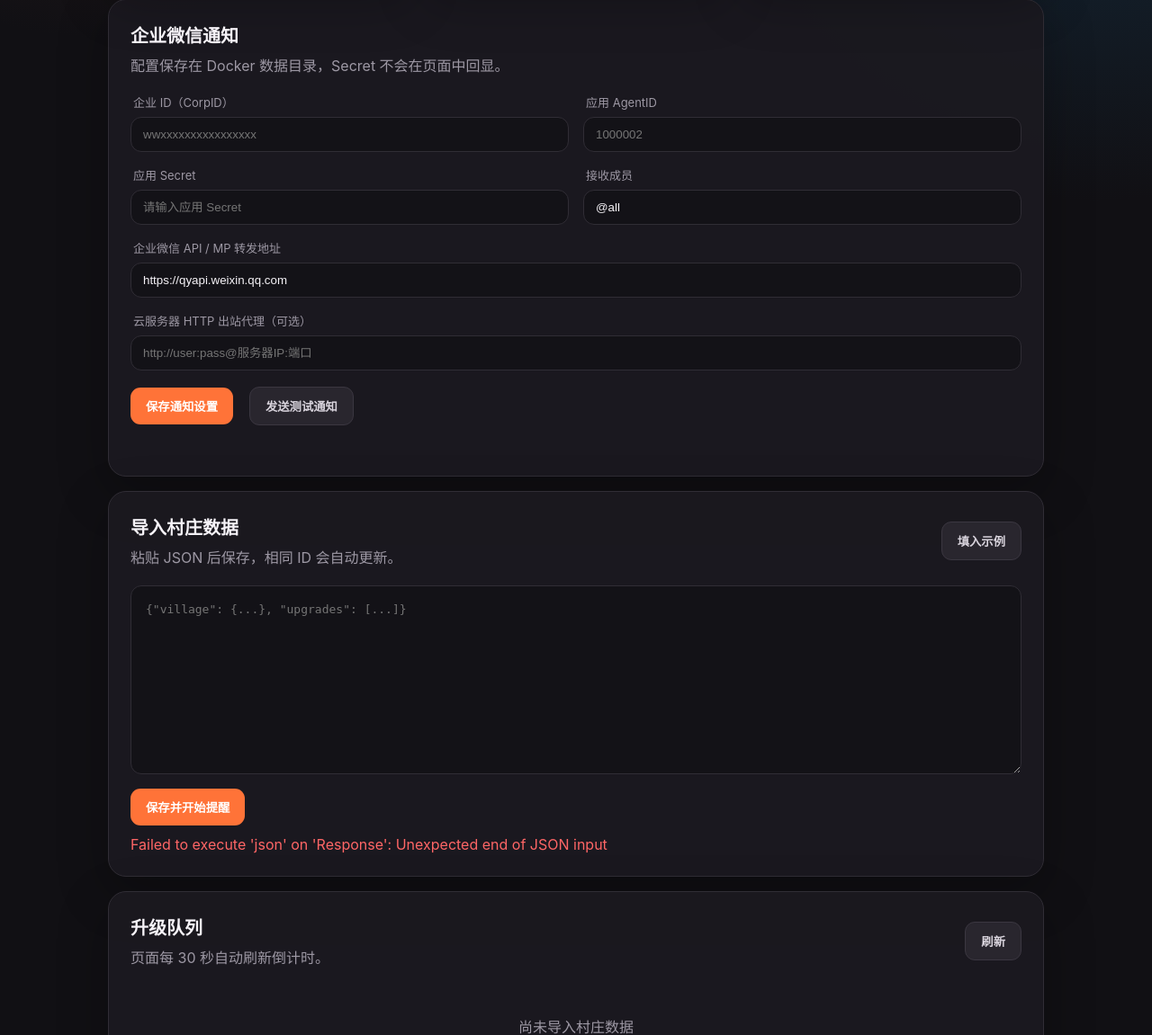
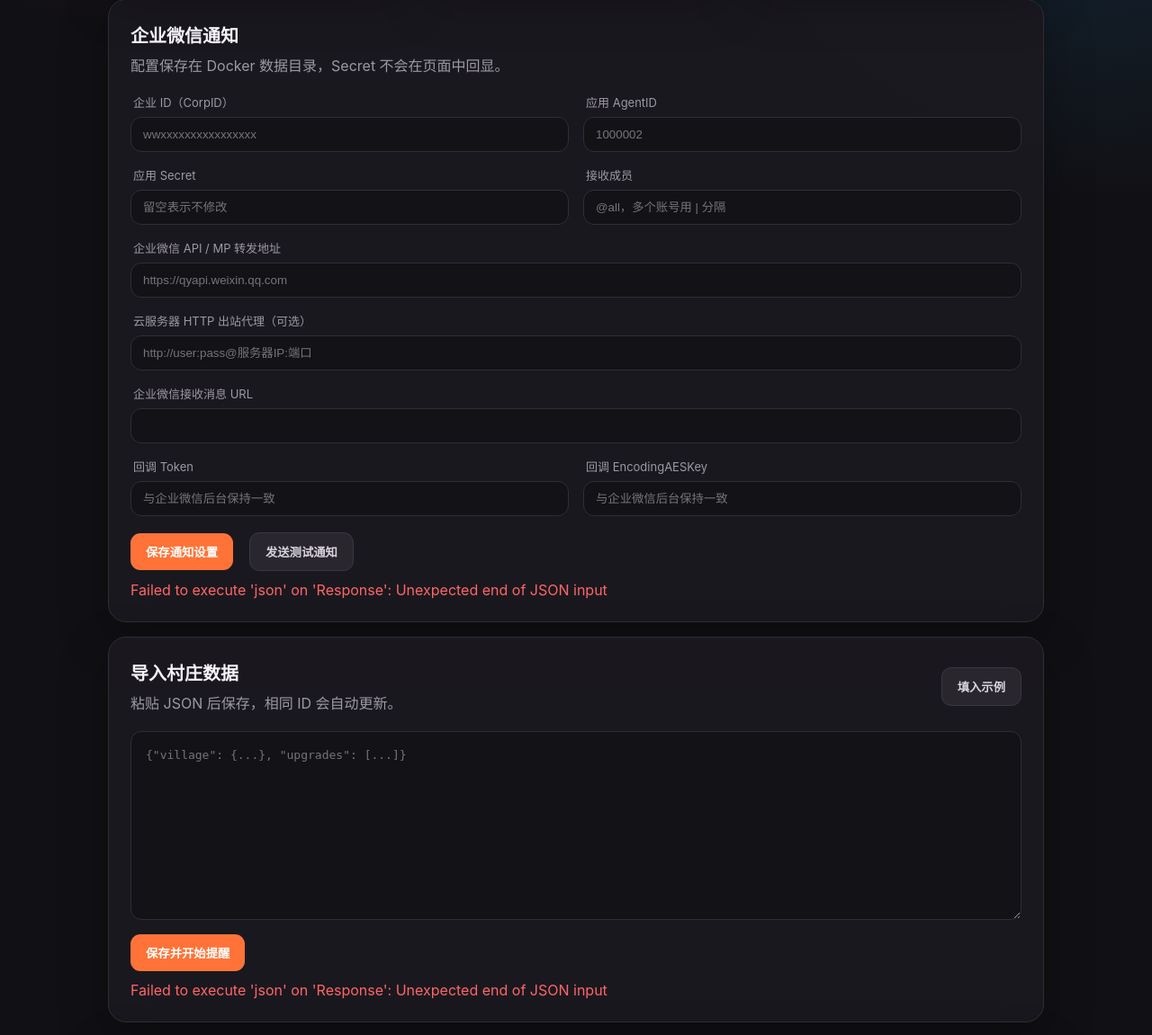
Before and after one commit to xu15820768885-png/coc, a Flask app: page / in a window 1280 px wide. Shown: the part 338-1489 px from the top of the page at 90% size. Run offline with Flask 3, Linux system fonts and the light colour scheme; the visitor is signed in with stand-in values (Sample User, id 1); data that the repository does not hold is empty; parts of the project's set-up code (start-up, migrations or seed data) failed here and were passed over.

Commit message:
支持企业微信接收村庄 JSON

```diff
--- a/app.py
+++ b/app.py
@@ -1,17 +1,23 @@
+import base64
+import hashlib
 import json
 import os
 import secrets
 import sqlite3
+import struct
 import threading
 import time
 import uuid
+import xml.etree.ElementTree as ET
 from datetime import datetime, timedelta, timezone
 from pathlib import Path
 from zoneinfo import ZoneInfo
 
 import requests
-from flask import Flask, jsonify, redirect, render_template, request, session, url_for
+from Crypto.Cipher import AES
+from flask import Flask, Response, jsonify, redirect, render_template, request, session, url_for
 from game_data import EXPORT_SECTIONS, item_name
+from werkzeug.middleware.proxy_fix import ProxyFix
 
 
 APP_TZ = ZoneInfo(os.getenv("TZ", "Asia/Shanghai"))
@@ -51,6 +57,7 @@
 
 
 app = Flask(__name__)
+app.wsgi_app = ProxyFix(app.wsgi_app, x_for=1, x_proto=1, x_host=1)
 app.json.ensure_ascii = False
 app.secret_key = load_session_secret()
 app.config.update(
@@ -119,6 +126,11 @@
               key TEXT PRIMARY KEY,
               value TEXT NOT NULL,
               updated_at TEXT NOT NULL
+            );
+            CREATE TABLE IF NOT EXISTS wecom_messages (
+              msg_id TEXT PRIMARY KEY,
+              from_user TEXT NOT NULL,
+              received_at TEXT NOT NULL
             );
             """
         )
@@ -261,11 +273,11 @@
         self._token_expires = time.time() + int(payload.get("expires_in", 7200)) - 300
         return self._token
 
-    def send_text(self, content):
+    def send_text(self, content, to_user=None):
         if not self.configured:
             raise RuntimeError("尚未配置企业微信 WECOM_CORP_ID / WECOM_AGENT_ID / WECOM_SECRET")
         payload = {
-            "touser": self.to_user,
+            "touser": to_user or self.to_user,
             "msgtype": "text",
             "agentid": int(self.agent_id),
             "text": {"content": content},
@@ -285,6 +297,62 @@
         if result.get("errcode") != 0:
             raise RuntimeError(f"企业微信发送失败：{result}")
         return result
+
+    def download_media(self, media_id):
+        response = requests.get(
+            f"{self.base_url}/cgi-bin/media/get",
+            params={"access_token": self.token(), "media_id": media_id},
+            proxies=self.proxies,
+            timeout=30,
+        )
+        response.raise_for_status()
+        content_type = response.headers.get("Content-Type", "")
+        if "application/json" in content_type:
+            payload = response.json()
+            raise RuntimeError(f"下载企业微信文件失败：{payload}")
+        return response.content
+
+
+class WeComCallbackCrypto:
+    def __init__(self, token, encoding_aes_key, receive_id):
+        if not token or len(token) > 32:
+            raise ValueError("回调 Token 必须为不超过 32 位的英文或数字")
+        if len(encoding_aes_key) != 43:
+            raise ValueError("EncodingAESKey 必须是 43 位")
+        try:
+            self.key = base64.b64decode(encoding_aes_key + "=", validate=True)
+        except Exception as exc:
+            raise ValueError("EncodingAESKey 格式无效") from exc
+        if len(self.key) != 32:
+            raise ValueError("EncodingAESKey 解码后长度无效")
+        self.token = token
+        self.receive_id = receive_id
+
+    def verify_signature(self, signature, timestamp, nonce, encrypted):
+        parts = sorted([self.token, str(timestamp), str(nonce), encrypted])
+        expected = hashlib.sha1("".join(parts).encode("utf-8")).hexdigest()
+        if not secrets.compare_digest(expected, signature or ""):
+            raise ValueError("企业微信回调签名验证失败")
+
+    def decrypt(self, encrypted):
+        try:
+            ciphertext = base64.b64decode(encrypted)
+            padded = AES.new(self.key, AES.MODE_CBC, self.key[:16]).decrypt(ciphertext)
+        except Exception as exc:
+            raise ValueError("企业微信消息解密失败") from exc
+        padding = padded[-1]
+        if padding < 1 or padding > 32 or padded[-padding:] != bytes([padding]) * padding:
+            raise ValueError("企业微信消息填充无效")
+        plain = padded[:-padding]
+        if len(plain) < 20:
+            raise ValueError("企业微信消息长度无效")
+        message_length = struct.unpack(">I", plain[16:20])[0]
+        message_end = 20 + message_length
+        message = plain[20:message_end]
+        receive_id = plain[message_end:].decode("utf-8")
+        if self.receive_id and not secrets.compare_digest(receive_id, self.receive_id):
+            raise ValueError("企业微信回调 CorpID 不匹配")
+        return message.decode("utf-8")
 
 
 notifier = WeComNotifier()
@@ -433,6 +501,16 @@
     auth = require_access()
     if auth:
         return auth
+    with get_db() as conn:
+        callback_values = {
+            row["key"]: row["value"]
+            for row in conn.execute(
+                "SELECT key, value FROM settings WHERE key IN "
+                "('wecom_callback_token', 'wecom_callback_aes_key')"
+            )
+        }
+    callback_token_set = bool(callback_values.get("wecom_callback_token"))
+    callback_aes_key_set = bool(callback_values.get("wecom_callback_aes_key"))
     return jsonify(
         {
             "ok": True,
@@ -445,6 +523,12 @@
                 "api_base": notifier.base_url,
                 "outbound_proxy": notifier.proxy_url,
                 "configured": notifier.configured,
+                "callback_url": url_for("wecom_callback", _external=True),
+                "callback_token": "••••••••" if callback_token_set else "",
+                "callback_token_set": callback_token_set,
+                "callback_aes_key": "••••••••" if callback_aes_key_set else "",
+                "callback_aes_key_set": callback_aes_key_set,
+                "callback_configured": callback_token_set and callback_aes_key_set,
             },
         }
     )
@@ -467,6 +551,8 @@
         body.get("api_base", "https://qyapi.weixin.qq.com")
     ).strip().rstrip("/")
     outbound_proxy = str(body.get("outbound_proxy", "")).strip()
+    callback_token = str(body.get("callback_token", "")).strip()
+    callback_aes_key = str(body.get("callback_aes_key", "")).strip()
     if not corp_id:
         return jsonify({"ok": False, "error": "企业 ID 不能为空"}), 400
     if not agent_id.isdigit():
@@ -477,6 +563,29 @@
         return jsonify({"ok": False, "error": "API 地址必须以 http:// 或 https:// 开头"}), 400
     if outbound_proxy and not outbound_proxy.startswith(("https://", "http://")):
         return jsonify({"ok": False, "error": "出站代理必须以 http:// 或 https:// 开头"}), 400
+    with get_db() as conn:
+        existing_callback = {
+            row["key"]: row["value"]
+            for row in conn.execute(
+                "SELECT key, value FROM settings WHERE key IN "
+                "('wecom_callback_token', 'wecom_callback_aes_key')"
+            )
+        }
+    effective_token = callback_token or existing_callback.get("wecom_callback_token", "")
+    effective_aes_key = callback_aes_key or existing_callback.get(
+        "wecom_callback_aes_key", ""
+    )
+    if bool(effective_token) != bool(effective_aes_key):
+        return jsonify({"ok": False, "error": "回调 Token 和 EncodingAESKey 必须同时填写"}), 400
+    if effective_token:
+        if not effective_token.isalnum() or len(effective_token) > 32:
+            return jsonify(
+                {"ok": False, "error": "回调 Token 必须为不超过 32 位的英文或数字"}
+            ), 400
+        try:
+            WeComCallbackCrypto(effective_token, effective_aes_key, corp_id)
+        except ValueError as exc:
+            return jsonify({"ok": False, "error": str(exc)}), 400
 
     values = {
         "wecom_corp_id": corp_id,
@@ -487,6 +596,10 @@
     }
     if secret:
         values["wecom_secret"] = secret
+    if callback_token:
+        values["wecom_callback_token"] = callback_token
+    if callback_aes_key:
+        values["wecom_callback_aes_key"] = callback_aes_key
     updated_at = iso_utc(now_utc())
     with get_db() as conn:
         conn.executemany(
@@ -502,125 +615,224 @@
     return jsonify({"ok": True, "configured": notifier.configured})
 
 
-@app.post("/api/v1/import")
-def import_village():
-    auth = require_access()
-    if auth:
-        return auth
-    body = request.get_json(silent=True)
+def save_import_payload(body):
     if not isinstance(body, dict):
-        return jsonify({"ok": False, "error": "请求体必须是 JSON 对象"}), 400
-    try:
-        body, input_format = normalize_import(body)
-    except (ValueError, TypeError, OverflowError, OSError) as exc:
-        return jsonify({"ok": False, "error": str(exc)}), 400
+        raise ValueError("请求体必须是 JSON 对象")
+    body, input_format = normalize_import(body)
     village = body.get("village") or {}
     upgrades = body.get("upgrades")
     if not isinstance(village, dict) or not village.get("name"):
-        return jsonify({"ok": False, "error": "village.name 不能为空"}), 400
+        raise ValueError("village.name 不能为空")
     if not isinstance(upgrades, list):
-        return jsonify({"ok": False, "error": "upgrades 必须是数组"}), 400
+        raise ValueError("upgrades 必须是数组")
 
     village_id = str(village.get("id") or village.get("player_tag") or uuid.uuid4())
     imported = 0
     imported_ids = []
     current = now_utc()
     current_iso = iso_utc(current)
-    try:
-        with get_db() as conn:
+    with get_db() as conn:
+        conn.execute(
+            """
+            INSERT INTO villages(id, name, player_tag, updated_at) VALUES(?, ?, ?, ?)
+            ON CONFLICT(id) DO UPDATE SET
+              name=excluded.name, player_tag=excluded.player_tag, updated_at=excluded.updated_at
+            """,
+            (village_id, str(village["name"]), str(village.get("player_tag", "")), current_iso),
+        )
+        for item in upgrades:
+            if not isinstance(item, dict) or not item.get("name"):
+                raise ValueError("每个升级项目都必须包含 name")
+            end = parse_time(item.get("ends_at"))
+            if end is None and item.get("duration_seconds") is not None:
+                end = current + timedelta(seconds=int(item["duration_seconds"]))
+            if end is None:
+                raise ValueError(f"{item['name']} 缺少 ends_at 或 duration_seconds")
+            start = parse_time(item.get("started_at")) or current
+            item_id = str(
+                item.get("id")
+                or uuid.uuid5(
+                    uuid.NAMESPACE_URL,
+                    f"{village_id}:{item['name']}:{iso_utc(end)}",
+                )
+            )
+            status = "completed" if end <= current and item.get("completed") else "upgrading"
             conn.execute(
                 """
-                INSERT INTO villages(id, name, player_tag, updated_at) VALUES(?, ?, ?, ?)
+                INSERT INTO upgrades(
+                  id, village_id, name, category, level_from, level_to,
+                  started_at, ends_at, status, notified_at, created_at, updated_at
+                ) VALUES (?, ?, ?, ?, ?, ?, ?, ?, ?, NULL, ?, ?)
                 ON CONFLICT(id) DO UPDATE SET
-                  name=excluded.name, player_tag=excluded.player_tag, updated_at=excluded.updated_at
+                  village_id=excluded.village_id, name=excluded.name,
+                  category=excluded.category, level_from=excluded.level_from,
+                  level_to=excluded.level_to, started_at=excluded.started_at,
+                  ends_at=excluded.ends_at, status=excluded.status,
+                  notified_at=CASE
+                    WHEN upgrades.ends_at != excluded.ends_at THEN NULL
+                    ELSE upgrades.notified_at
+                  END,
+                  updated_at=excluded.updated_at
                 """,
-                (village_id, str(village["name"]), str(village.get("player_tag", "")), current_iso),
+                (
+                    item_id,
+                    village_id,
+                    str(item["name"]),
+                    str(item.get("category", "其他")),
+                    item.get("level_from"),
+                    item.get("level_to"),
+                    iso_utc(start),
+                    iso_utc(end),
+                    status,
+                    current_iso,
+                    current_iso,
+                ),
             )
-            for item in upgrades:
-                if not isinstance(item, dict) or not item.get("name"):
-                    raise ValueError("每个升级项目都必须包含 name")
-                end = parse_time(item.get("ends_at"))
-                if end is None and item.get("duration_seconds") is not None:
-                    end = current + timedelta(seconds=int(item["duration_seconds"]))
-                if end is None:
-                    raise ValueError(f"{item['name']} 缺少 ends_at 或 duration_seconds")
-                start = parse_time(item.get("started_at")) or current
-                item_id = str(
-                    item.get("id")
-                    or uuid.uuid5(
-                        uuid.NAMESPACE_URL,
-                        f"{village_id}:{item['name']}:{iso_utc(end)}",
-                    )
-                )
-                status = "completed" if end <= current and item.get("completed") else "upgrading"
-                conn.execute(
-                    """
-                    INSERT INTO upgrades(
-                      id, village_id, name, category, level_from, level_to,
-                      started_at, ends_at, status, notified_at, created_at, updated_at
-                    ) VALUES (?, ?, ?, ?, ?, ?, ?, ?, ?, NULL, ?, ?)
-                    ON CONFLICT(id) DO UPDATE SET
-                      village_id=excluded.village_id, name=excluded.name,
-                      category=excluded.category, level_from=excluded.level_from,
-                      level_to=excluded.level_to, started_at=excluded.started_at,
-                      ends_at=excluded.ends_at, status=excluded.status,
-                      notified_at=CASE
-                        WHEN upgrades.ends_at != excluded.ends_at THEN NULL
-                        ELSE upgrades.notified_at
-                      END,
-                      updated_at=excluded.updated_at
-                    """,
-                    (
-                        item_id,
-                        village_id,
-                        str(item["name"]),
-                        str(item.get("category", "其他")),
-                        item.get("level_from"),
-                        item.get("level_to"),
-                        iso_utc(start),
-                        iso_utc(end),
-                        status,
-                        current_iso,
-                        current_iso,
-                    ),
-                )
-                imported += 1
-                imported_ids.append(item_id)
-            if input_format == "game_export":
-                # A new game snapshot is authoritative for active timers. If an
-                # old raw-export item vanished, make it due now so it is
-                # announced once instead of lingering until an outdated ETA.
-                parameters = [current_iso, current_iso, village_id, f"{village_id}:%"]
-                missing_clause = ""
-                if imported_ids:
-                    placeholders = ",".join("?" for _ in imported_ids)
-                    missing_clause = f" AND id NOT IN ({placeholders})"
-                    parameters.extend(imported_ids)
-                conn.execute(
-                    """
-                    UPDATE upgrades
-                    SET ends_at = MIN(ends_at, ?), updated_at = ?
-                    WHERE village_id = ?
-                      AND status = 'upgrading'
-                      AND notified_at IS NULL
-                      AND id LIKE ?
-                    """
-                    + missing_clause,
-                    parameters,
-                )
-    except (ValueError, TypeError, OverflowError) as exc:
-        return jsonify({"ok": False, "error": str(exc)}), 400
+            imported += 1
+            imported_ids.append(item_id)
+        if input_format == "game_export":
+            parameters = [current_iso, current_iso, village_id, f"{village_id}:%"]
+            missing_clause = ""
+            if imported_ids:
+                placeholders = ",".join("?" for _ in imported_ids)
+                missing_clause = f" AND id NOT IN ({placeholders})"
+                parameters.extend(imported_ids)
+            conn.execute(
+                """
+                UPDATE upgrades
+                SET ends_at = MIN(ends_at, ?), updated_at = ?
+                WHERE village_id = ?
+                  AND status = 'upgrading'
+                  AND notified_at IS NULL
+                  AND id LIKE ?
+                """
+                + missing_clause,
+                parameters,
+            )
     sent = process_due_upgrades()
     scheduler_wakeup.set()
-    return jsonify(
-        {
-            "ok": True,
-            "village_id": village_id,
-            "imported": imported,
-            "format": input_format,
-            "notifications_sent": sent,
+    return {
+        "ok": True,
+        "village_id": village_id,
+        "imported": imported,
+        "format": input_format,
+        "notifications_sent": sent,
+    }
+
+
+def get_wecom_callback_crypto():
+    with get_db() as conn:
+        values = {
+            row["key"]: row["value"]
+            for row in conn.execute(
+                "SELECT key, value FROM settings WHERE key IN "
+                "('wecom_callback_token', 'wecom_callback_aes_key')"
+            )
         }
-    ), 201
+    token = values.get("wecom_callback_token", "")
+    aes_key = values.get("wecom_callback_aes_key", "")
+    if not token or not aes_key:
+        raise ValueError("尚未在网页后台配置回调 Token 和 EncodingAESKey")
+    return WeComCallbackCrypto(token, aes_key, notifier.corp_id)
+
+
+def send_wecom_import_result(from_user, content):
+    try:
+        notifier.send_text(content, to_user=from_user.split("/")[-1])
+    except Exception:
+        app.logger.exception("发送企业微信 JSON 导入结果失败")
+
+
+def process_wecom_incoming_message(message):
+    from_user = message.get("FromUserName", "")
+    try:
+        msg_type = message.get("MsgType", "")
+        if msg_type == "text":
+            raw_json = message.get("Content", "").strip()
+        elif msg_type == "file":
+            file_name = message.get("FileName", "village.json")
+            media_id = message.get("MediaId", "")
+            if not media_id:
+                raise ValueError("企业微信文件消息缺少 MediaId")
+            raw_json = notifier.download_media(media_id).decode("utf-8-sig")
+            if not file_name.lower().endswith((".json", ".txt")):
+                raise ValueError("请发送 .json 或 .txt 文件")
+        else:
+            raise ValueError("请发送村庄 JSON 文本，或发送 .json 文件")
+        payload = json.loads(raw_json)
+        result = save_import_payload(payload)
+        send_wecom_import_result(
+            from_user,
+            "✅ 村庄 JSON 导入成功\n"
+            f"村庄：{result['village_id']}\n"
+            f"进行中项目：{result['imported']} 个\n"
+            "升级完成后会自动通知。",
+        )
+    except Exception as exc:
+        app.logger.exception("处理企业微信村庄 JSON 失败")
+        send_wecom_import_result(from_user, f"❌ 村庄 JSON 导入失败\n原因：{exc}")
+
+
+@app.route("/api/v1/wecom/callback", methods=["GET", "POST"])
+def wecom_callback():
+    try:
+        crypto = get_wecom_callback_crypto()
+        signature = request.args.get("msg_signature", "")
+        timestamp = request.args.get("timestamp", "")
+        nonce = request.args.get("nonce", "")
+        if request.method == "GET":
+            encrypted_echo = request.args.get("echostr", "")
+            crypto.verify_signature(signature, timestamp, nonce, encrypted_echo)
+            return Response(crypto.decrypt(encrypted_echo), mimetype="text/plain")
+
+        outer_root = ET.fromstring(request.get_data(cache=False))
+        encrypted = outer_root.findtext("Encrypt", "")
+        if not encrypted:
+            raise ValueError("企业微信回调缺少 Encrypt")
+        crypto.verify_signature(signature, timestamp, nonce, encrypted)
+        inner_xml = crypto.decrypt(encrypted)
+        inner_root = ET.fromstring(inner_xml)
+        message = {child.tag: child.text or "" for child in inner_root}
+        msg_id = message.get("MsgId") or hashlib.sha1(
+            (
+                message.get("FromUserName", "")
+                + ":"
+                + message.get("CreateTime", "")
+                + ":"
+                + message.get("MsgType", "")
+            ).encode("utf-8")
+        ).hexdigest()
+        with get_db() as conn:
+            cursor = conn.execute(
+                """
+                INSERT OR IGNORE INTO wecom_messages(msg_id, from_user, received_at)
+                VALUES(?, ?, ?)
+                """,
+                (msg_id, message.get("FromUserName", ""), iso_utc(now_utc())),
+            )
+        if cursor.rowcount:
+            threading.Thread(
+                target=process_wecom_incoming_message,
+                args=(message,),
+                name=f"wecom-message-{msg_id}",
+                daemon=True,
+            ).start()
+        return Response("", status=200)
+    except (ValueError, ET.ParseError) as exc:
+        app.logger.warning("拒绝企业微信回调：%s", exc)
+        return Response(str(exc), status=400, mimetype="text/plain")
+
+
+@app.post("/api/v1/import")
+def import_village():
+    auth = require_access()
+    if auth:
+        return auth
+    try:
+        result = save_import_payload(request.get_json(silent=True))
+        return jsonify(result), 201
+    except (ValueError, TypeError, OverflowError, OSError) as exc:
+        return jsonify({"ok": False, "error": str(exc)}), 400
 
 
 @app.delete("/api/v1/upgrades/<upgrade_id>")
--- a/requirements.txt
+++ b/requirements.txt
@@ -1,4 +1,5 @@
 Flask==3.1.1
 gunicorn==23.0.0
+pycryptodome==3.23.0
 requests==2.32.4
 tzdata==2025.2
--- a/static/app.js
+++ b/static/app.js
@@ -85,6 +85,11 @@
     $("toUser").value = s.to_user || "@all";
     $("apiBase").value = s.api_base || "https://qyapi.weixin.qq.com";
     $("outboundProxy").value = s.outbound_proxy || "";
+    $("callbackUrl").value = s.callback_url || "";
+    $("callbackToken").value = "";
+    $("callbackToken").placeholder = s.callback_token_set ? "已保存，留空表示不修改" : "输入企业微信回调 Token";
+    $("callbackAesKey").value = "";
+    $("callbackAesKey").placeholder = s.callback_aes_key_set ? "已保存，留空表示不修改" : "输入 43 位 EncodingAESKey";
   } catch (error) {
     settingsFeedback(error.message, true);
   }
@@ -99,7 +104,9 @@
       secret: $("wecomSecret").value,
       to_user: $("toUser").value,
       api_base: $("apiBase").value,
-      outbound_proxy: $("outboundProxy").value
+      outbound_proxy: $("outboundProxy").value,
+      callback_token: $("callbackToken").value,
+      callback_aes_key: $("callbackAesKey").value
     };
     await api("/api/v1/settings/wecom", { method: "PUT", body: JSON.stringify(payload) });
     settingsFeedback("企业微信设置已保存");
--- a/templates/index.html
+++ b/templates/index.html
@@ -37,6 +37,9 @@
         <label><span>接收成员</span><input id="toUser" placeholder="@all，多个账号用 | 分隔"></label>
         <label class="wide"><span>企业微信 API / MP 转发地址</span><input id="apiBase" placeholder="https://qyapi.weixin.qq.com"></label>
         <label class="wide"><span>云服务器 HTTP 出站代理（可选）</span><input id="outboundProxy" placeholder="http://user:pass@服务器IP:端口"></label>
+        <label class="wide"><span>企业微信接收消息 URL</span><input id="callbackUrl" readonly></label>
+        <label><span>回调 Token</span><input id="callbackToken" type="password" placeholder="与企业微信后台保持一致"></label>
+        <label><span>回调 EncodingAESKey</span><input id="callbackAesKey" type="password" placeholder="与企业微信后台保持一致"></label>
       </div>
       <div class="actions settings-actions">
         <button id="saveSettingsBtn">保存通知设置</button>
```
Also changed, not shown: tests/test_app.py (+167 -0 lines), README.md.
